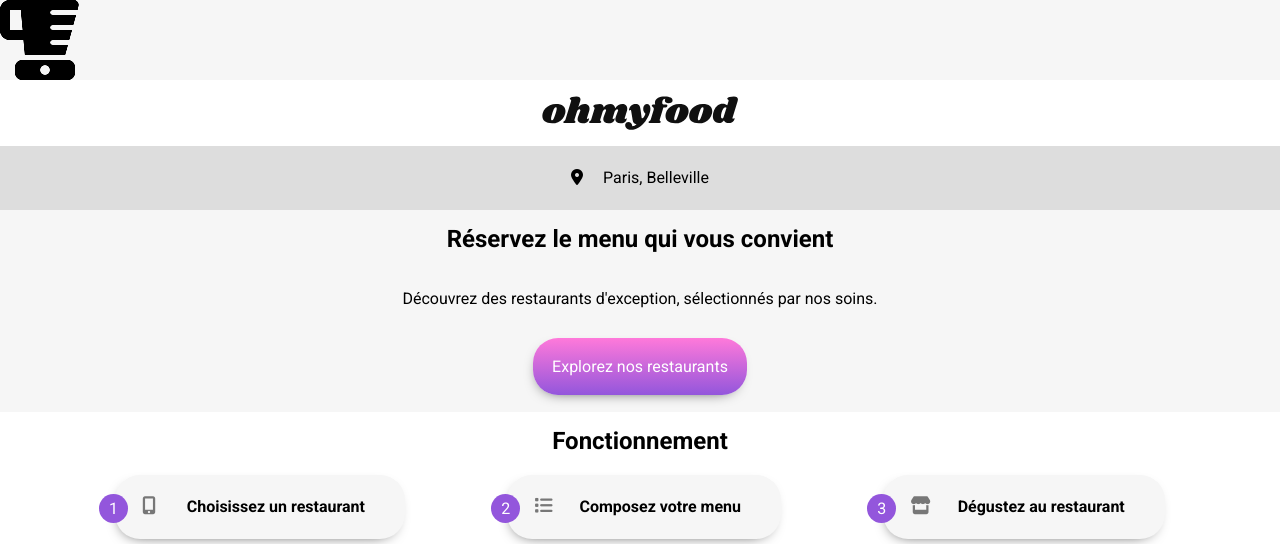
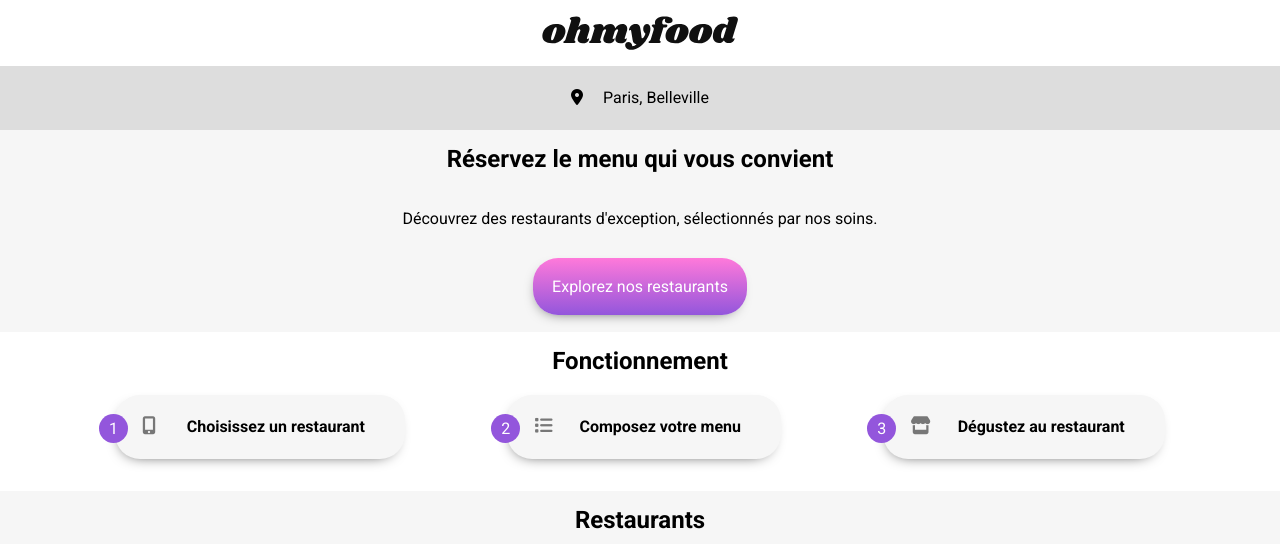
Before and after one commit to gpollet/OhMyFood, a plain HTML site: page index.html in a window 1280 px wide. Shown: the top 544 px of the page. Drawn offline with Linux system fonts and the light colour scheme; a web font is replaced by a local one.

Commit message:
Removed blender used for test from homepage

```diff
--- a/index.html
+++ b/index.html
@@ -20,7 +20,6 @@
 </head>
 
 <body>
-    <div class="loading-spinner"><i class="fa-solid fa-blender"></i></div>
     <header class="header"><img src="./images/logo/ohmyfood@2x.svg" alt="Logo Ohmyfood!" class="header__logo"></header>
     <main class="main-home">
         <div class="user-location">
--- a/sass/pages/_home.scss
+++ b/sass/pages/_home.scss
@@ -3,13 +3,7 @@
 /* #region Common */
 
 
-.loading-spinner {
-    & .fa-blender {
-        font-size: 5em;
-    }
 
-  animation: loading-spinner 3s;
-}
 
 .main-home {
 
```
Also changed, not shown: css/main.css, 1 other file.
